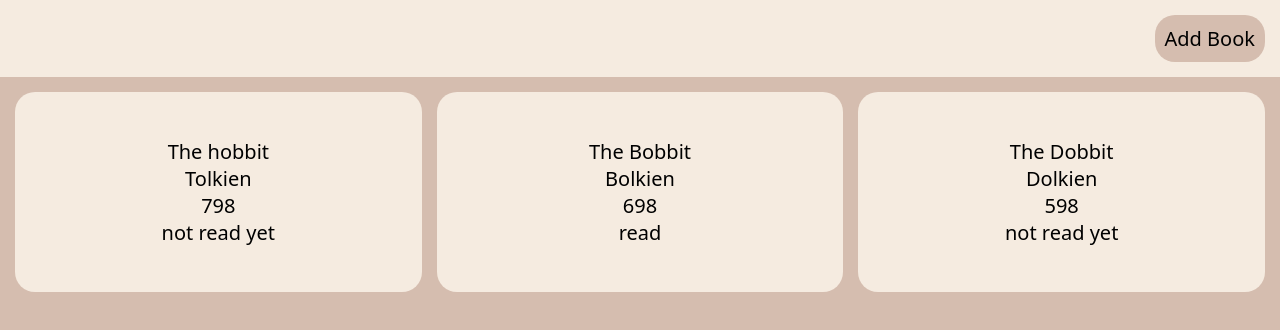
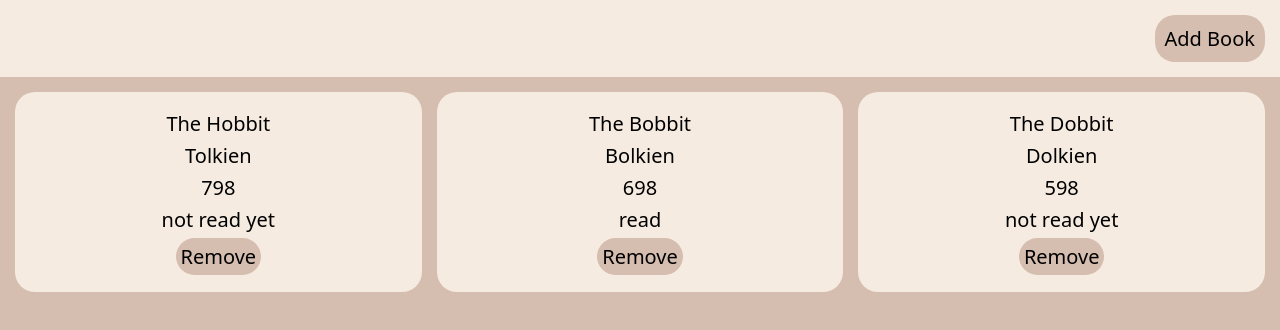
Before and after one commit to LowerHouse/book-obj-constructor, a plain HTML site: page index.html in a window 1280 px wide. Drawn offline with Linux system fonts and the light colour scheme.

Commit message:
Add functionality to remove btn

```diff
--- a/app.js
+++ b/app.js
@@ -1,5 +1,6 @@
 const myLibrary = []
 const libary = document.querySelector('.libary')
+const addBook = document.querySelector('.addBook')
 
 function Book(title, author, pages, read){
     this.title = title
@@ -14,7 +15,7 @@ function addBookToLibrary(title, author, pages ,read){
     myLibrary.push(new Book(title, author, pages ,read))
 }
 
-addBookToLibrary('The hobbit', 'Tolkien', '798', 'not read yet')
+addBookToLibrary('The Hobbit', 'Tolkien', '798', 'not read yet')
 addBookToLibrary('The Bobbit', 'Bolkien', '698', 'read')
 addBookToLibrary('The Dobbit', 'Dolkien', '598', 'not read yet')
 
@@ -28,5 +29,15 @@ for(i in myLibrary){
     <p>${myLibrary[i].pages}</p>
     <p>${myLibrary[i].read}</p>
     `
+    let removeBtn = document.createElement('button')
+    removeBtn.class = 'removeBook'
+    removeBtn.innerHTML = 'Remove'
+
+    removeBtn.addEventListener('click', e =>{
+        removeBtn.parentElement.remove()
+    })
+    card.appendChild(removeBtn)
     libary.appendChild(card)
 }
+
+const removeBook = document.querySelectorAll('.removeBook')
--- a/index.html
+++ b/index.html
@@ -9,7 +9,7 @@
 <body>
     <div class="container">
         <div class="nav">
-            <button>Add Book</button>
+            <button class="addBook">Add Book</button>
         </div>
 
         <div class="libary">
--- a/style.css
+++ b/style.css
@@ -38,14 +38,23 @@
     display: grid;
     gap: 15px;
     grid-template-rows: repeat(auto-fit, minmax(100px, 200px));
-    grid-template-columns: repeat(auto-fit, minmax(100px, 1fr));
+    grid-template-columns: repeat(auto-fit, minmax(150px, 1fr));
 }
 
 .card{
     border-radius: 1em;
     background-color: var(--nav-bg-color);
     display: flex;
+    gap: 5px;
     flex-direction: column;
     justify-content: center;
     align-items: center;
 }
+
+.card button{
+    border: none;
+    cursor: pointer;
+    padding: 5px;
+    border-radius: 1em;
+    background-color: var(--libary-bg-color);
+}
```
